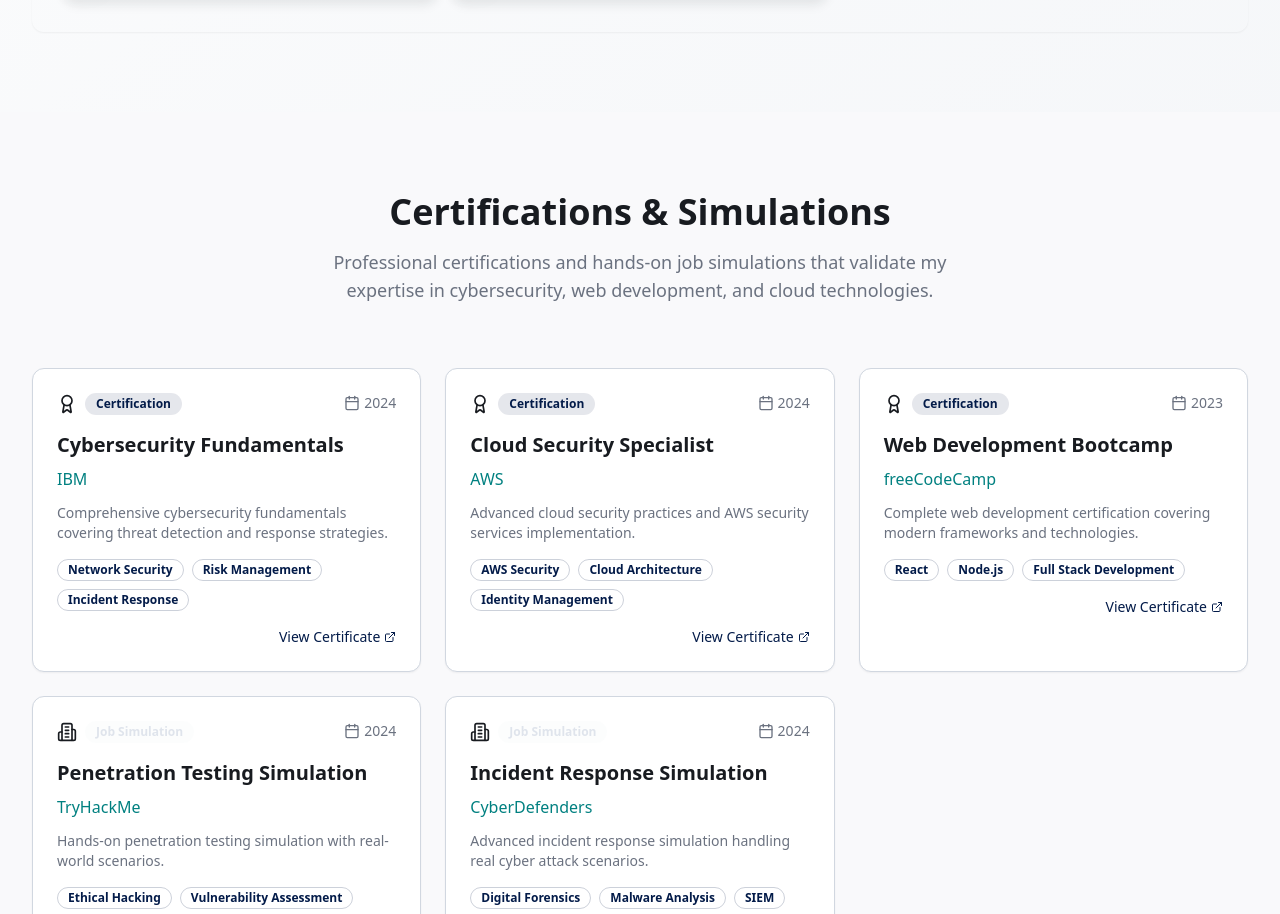
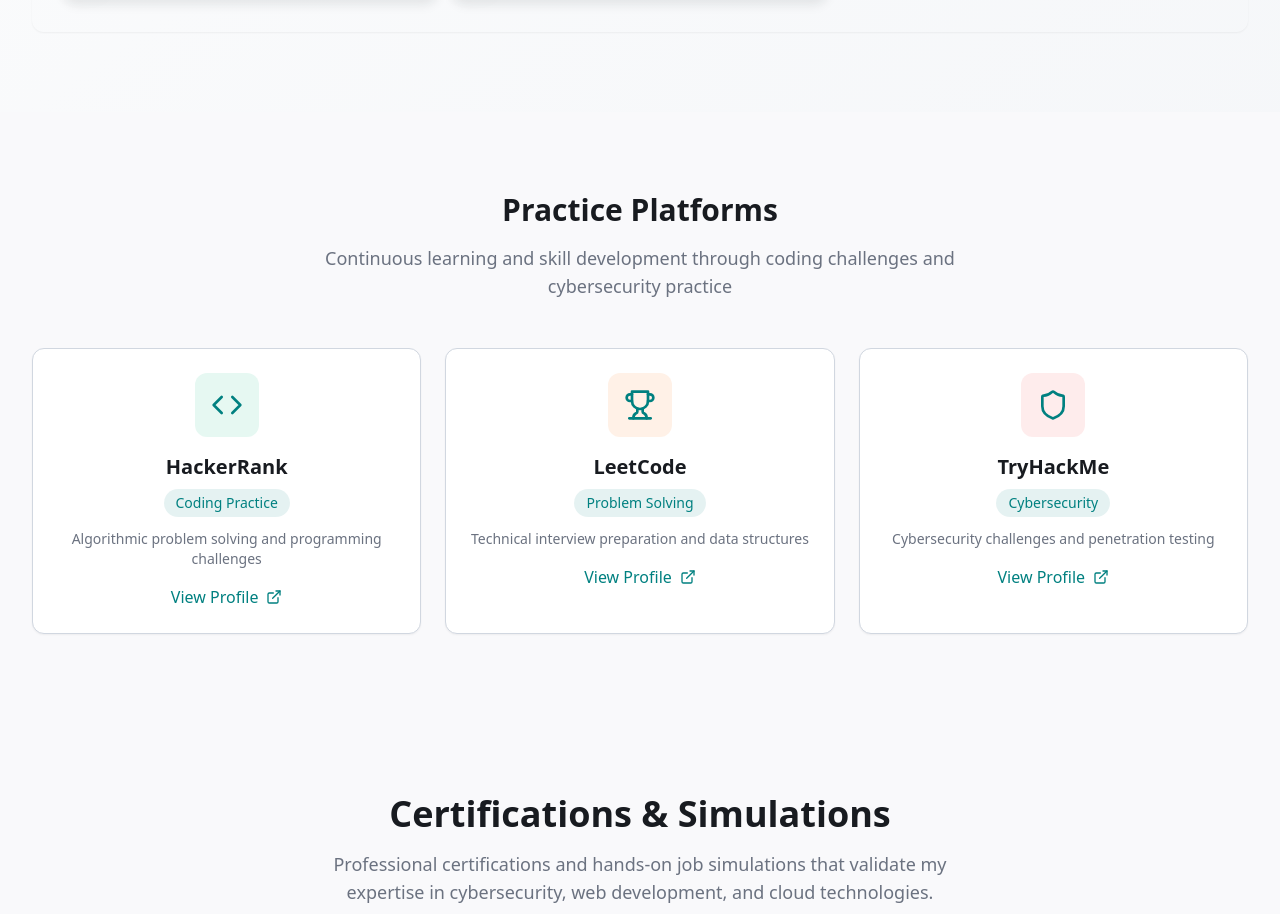
Before and after one commit to swatejsr/Portfolio, a React (Vite) app: page / in a window 1280 px wide. Shown: the part 3060-3974 px from the top of the page. Built offline with nearby package versions, Linux system fonts and the light colour scheme.

Commit message:
Add coding practice profiles
Added HackerRank, LeetCode, and TryHackMe profiles to showcase coding and cybersecurity practice.

```diff
--- /dev/null
+++ b/src/components/sections/PracticePlatforms.tsx
@@ -0,0 +1,84 @@
+import { Card, CardContent } from "@/components/ui/card";
+import { ExternalLink, Code, Shield, Trophy } from "lucide-react";
+
+const PracticePlatforms = () => {
+  const platforms = [
+    {
+      name: "HackerRank",
+      url: "https://www.hackerrank.com/profile/2201641720133_2B",
+      icon: <Code className="w-8 h-8 text-accent" />,
+      description: "Algorithmic problem solving and programming challenges",
+      category: "Coding Practice",
+      bgColor: "bg-emerald-500/10"
+    },
+    {
+      name: "LeetCode",
+      url: "https://leetcode.com/u/Swatej/",
+      icon: <Trophy className="w-8 h-8 text-accent" />,
+      description: "Technical interview preparation and data structures",
+      category: "Problem Solving",
+      bgColor: "bg-orange-500/10"
+    },
+    {
+      name: "TryHackMe",
+      url: "https://tryhackme.com/p/Swatej",
+      icon: <Shield className="w-8 h-8 text-accent" />,
+      description: "Cybersecurity challenges and penetration testing",
+      category: "Cybersecurity",
+      bgColor: "bg-red-500/10"
+    }
+  ];
+
+  return (
+    <section id="practice" className="py-20 px-4 sm:px-6 lg:px-8">
+      <div className="max-w-7xl mx-auto">
+        <div className="text-center mb-12">
+          <h2 className="text-3xl font-bold text-foreground mb-4">
+            Practice Platforms
+          </h2>
+          <p className="text-lg text-muted-foreground max-w-2xl mx-auto">
+            Continuous learning and skill development through coding challenges and cybersecurity practice
+          </p>
+        </div>
+
+        <div className="grid grid-cols-1 md:grid-cols-2 lg:grid-cols-3 gap-6">
+          {platforms.map((platform) => (
+            <Card key={platform.name} className="group hover:shadow-lg transition-all duration-300 hover:-translate-y-1">
+              <CardContent className="p-6">
+                <div className={`w-16 h-16 rounded-xl ${platform.bgColor} flex items-center justify-center mb-4 mx-auto group-hover:scale-110 transition-transform duration-300`}>
+                  {platform.icon}
+                </div>
+
+                <div className="text-center">
+                  <h3 className="text-xl font-semibold text-foreground mb-2">
+                    {platform.name}
+                  </h3>
+
+                  <div className="inline-block px-3 py-1 bg-accent/10 text-accent text-sm rounded-full mb-3">
+                    {platform.category}
+                  </div>
+
+                  <p className="text-muted-foreground text-sm mb-4">
+                    {platform.description}
+                  </p>
+
+                  <a
+                    href={platform.url}
+                    target="_blank"
+                    rel="noopener noreferrer"
+                    className="inline-flex items-center gap-2 text-accent hover:text-accent/80 transition-colors font-medium"
+                  >
+                    View Profile
+                    <ExternalLink className="w-4 h-4" />
+                  </a>
+                </div>
+              </CardContent>
+            </Card>
+          ))}
+        </div>
+      </div>
+    </section>
+  );
+};
+
+export default PracticePlatforms;
--- a/src/pages/Index.tsx
+++ b/src/pages/Index.tsx
@@ -2,6 +2,7 @@ import Navigation from "@/components/ui/navigation";
 import Hero from "@/components/sections/Hero";
 import About from "@/components/sections/About";
 import Skills from "@/components/sections/Skills";
+import PracticePlatforms from "@/components/sections/PracticePlatforms";
 import Certifications from "@/components/sections/Certifications";
 import Projects from "@/components/sections/Projects";
 import Contact from "@/components/sections/Contact";
@@ -14,6 +15,7 @@ const Index = () => {
         <Hero />
         <About />
         <Skills />
+        <PracticePlatforms />
         <Certifications />
         <Projects />
         <Contact />
```
